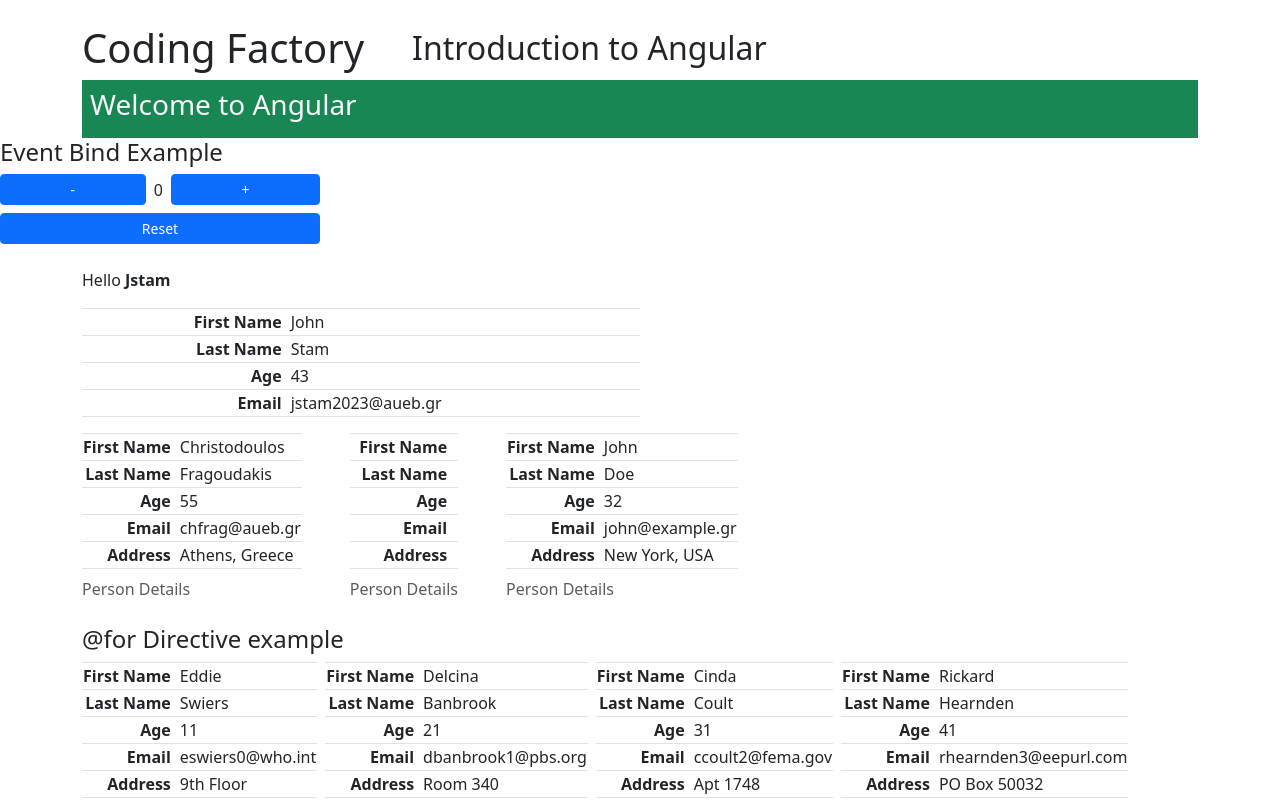
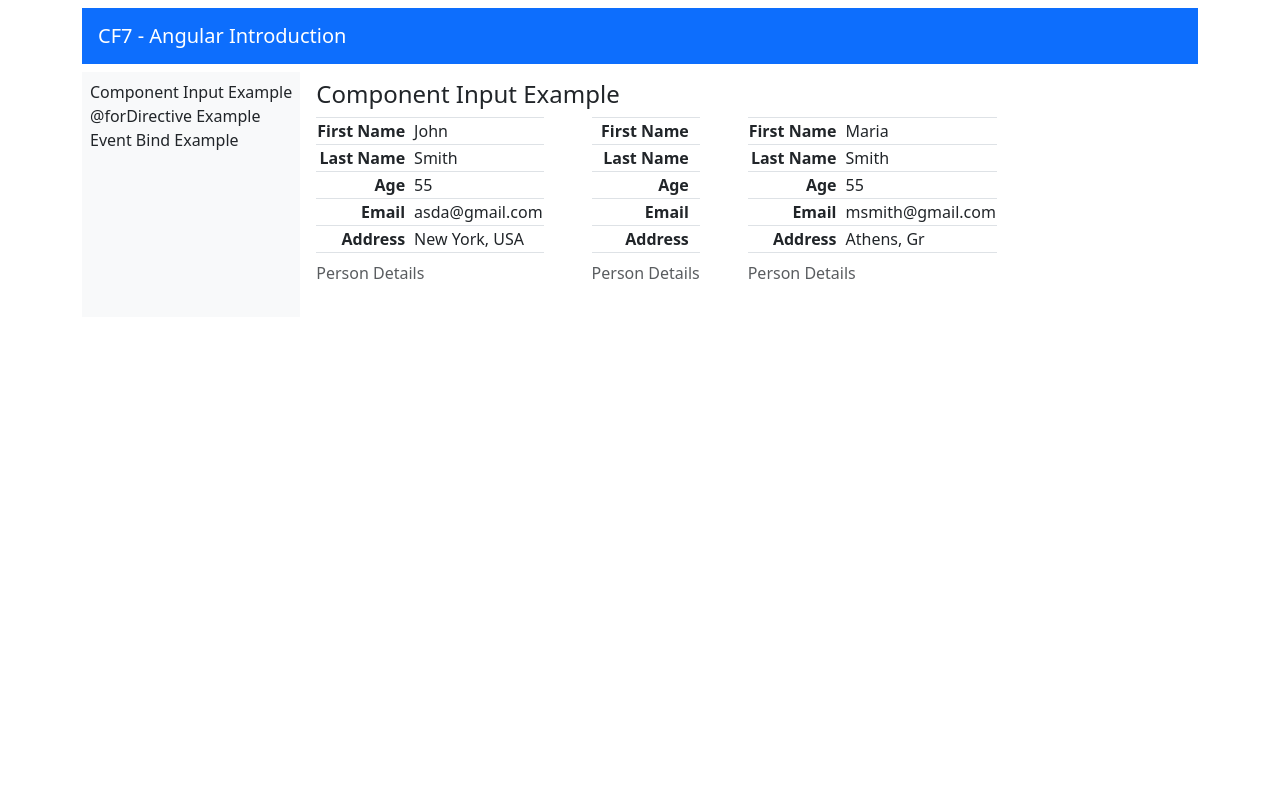
Before and after one commit to jstam2023/cf7-angular-introduction, an Angular app: page /component-input-example in a window 1280 px wide. Shown: the top 800 px of the page. Built offline with nearby package versions, Linux system fonts and the light colour scheme.

Commit message:
add routing

```diff
--- a/src/app/app.component.html
+++ b/src/app/app.component.html
@@ -1,52 +1,17 @@
-<div class="container mt-4">
-  <div class="d-flex gap-5 align-items-center">
-    <h1>Coding Factory</h1>
-    <h2>Introduction to Angular</h2>
-  </div>
-  <div class="bg-success p-2 text-light">
-    <h3>Welcome to Angular</h3>
+<div class="container mt-2">
+  <div class="d-flex flex-column gap-2">
+    <nav class="navbar navbar-dark bg-primary justify-content-between">
+      <a class="navbar-brand ms-3 cursor-pointer" role="button">CF7 - Angular Introduction</a>
+    </nav>
+    <div class="d-flex flex-row gap-2">
+      <div class="d-flex flex-column text-nowrap bg-light p-2">
+        <span role="button" routerLink="component-input-example">Component Input Example</span>
+        <span role="button" routerLink="for-directive-example">{{"@for"}}Directive Example</span>
+        <span role="button" routerLink="event-bind-example">Event Bind Example</span>
+      </div>
+      <span class="flex-grow-1 p-2 text-nowrap">
+        <router-outlet></router-outlet>
+      </span>
+    </div>
   </div>
 </div>
-
-<app-event-bind-example></app-event-bind-example>
-
-<div class="container mt-4">
-  <p>Hello <strong>{{name}}</strong></p>
-
-  <table class="table table-bordered w-50">
-    <tr>
-      <td class="fw-semibold text-end">First Name</td>
-      <td class="ps-2">{{person.givenName}}</td>
-    </tr>
-    <tr>
-      <td class="fw-semibold text-end">Last Name</td>
-      <td class="ps-2">{{person.surName}}</td>
-    </tr>
-    <tr>
-      <td class="fw-semibold text-end">Age</td>
-      <td class="ps-2">{{person.age}}</td>
-    </tr>
-    <tr>
-      <td class="fw-semibold text-end">Email</td>
-      <td class="ps-2">{{person.email}}</td>
-    </tr>
-  </table>
-
-  <!-- <div class="d-flex gap-5 text-nowrap">
-    <app-person-table></app-person-table>
-  </div> -->
-
-  <div class="d-flex gap-5 text-nowrap">
-    <!--For input we use [] -->
-    <app-person-table [personInput]="person0"></app-person-table>
-    <app-person-table></app-person-table>
-    <app-person-table [personInput]="person1"></app-person-table>
-  </div>
-
-  <h4>{{ "@for" }} Directive example</h4>
-  <div class="d-flex flex-wrap text-nowrap gap-2">
-    @for (user of users; track user) {
-      <app-person-table [personInput]="user"></app-person-table>
-    }
-  </div>
-</div>
--- a/src/app/app.component.ts
+++ b/src/app/app.component.ts
@@ -6,7 +6,7 @@ import { EventBindExampleComponent } from './components/event-bind-example/event
 
 @Component({
   selector: 'app-root',
-  imports: [PersonTableComponent, EventBindExampleComponent],
+  imports: [PersonTableComponent, EventBindExampleComponent, RouterOutlet, RouterLink],
   templateUrl: './app.component.html',
   styleUrl: './app.component.css'
 })
--- a/src/app/components/event-bind-example/event-bind-example.component.html
+++ b/src/app/components/event-bind-example/event-bind-example.component.html
@@ -6,7 +6,7 @@
          class="btn btn-primary btn-sm flex-grow-1"> -
         </button>
 
-        <span>{{times}}</span>
+        <span>{{ times }}</span>
 
         <button
         (click)="incrementTimes()"
```
